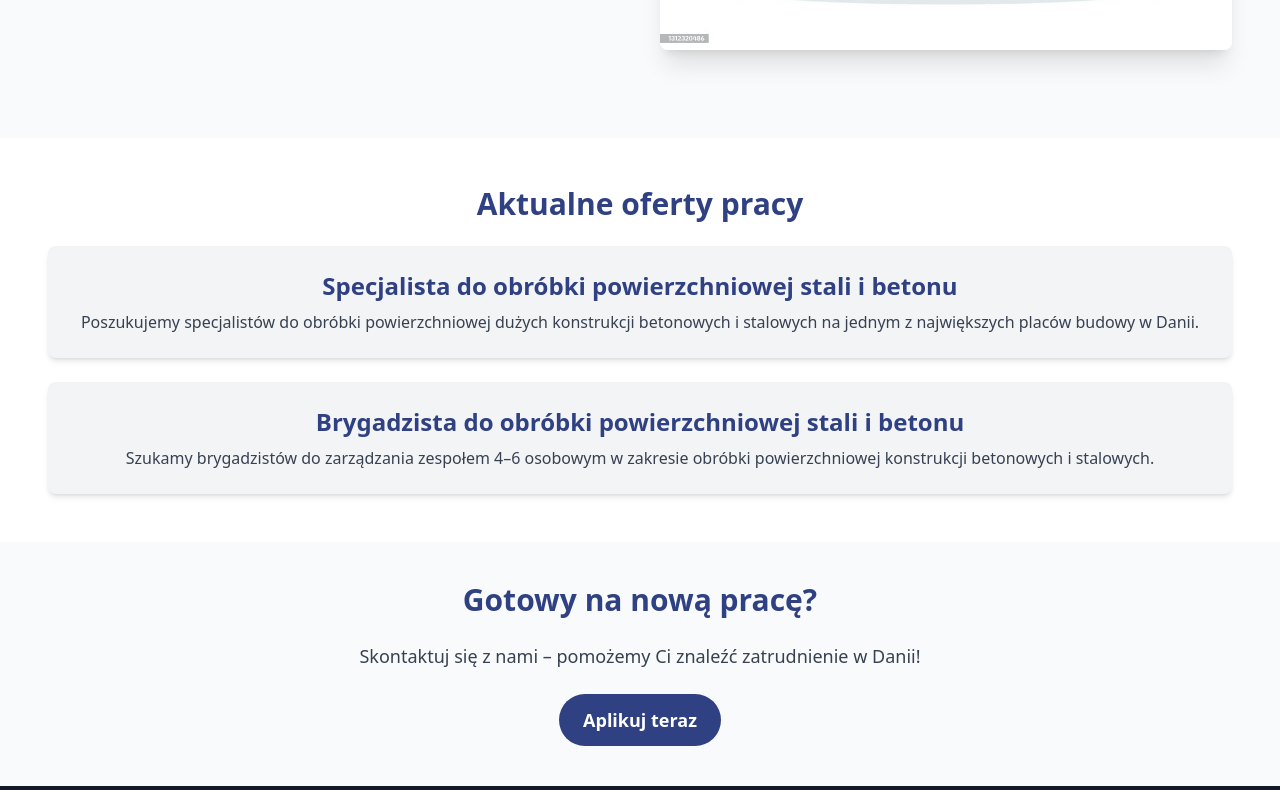
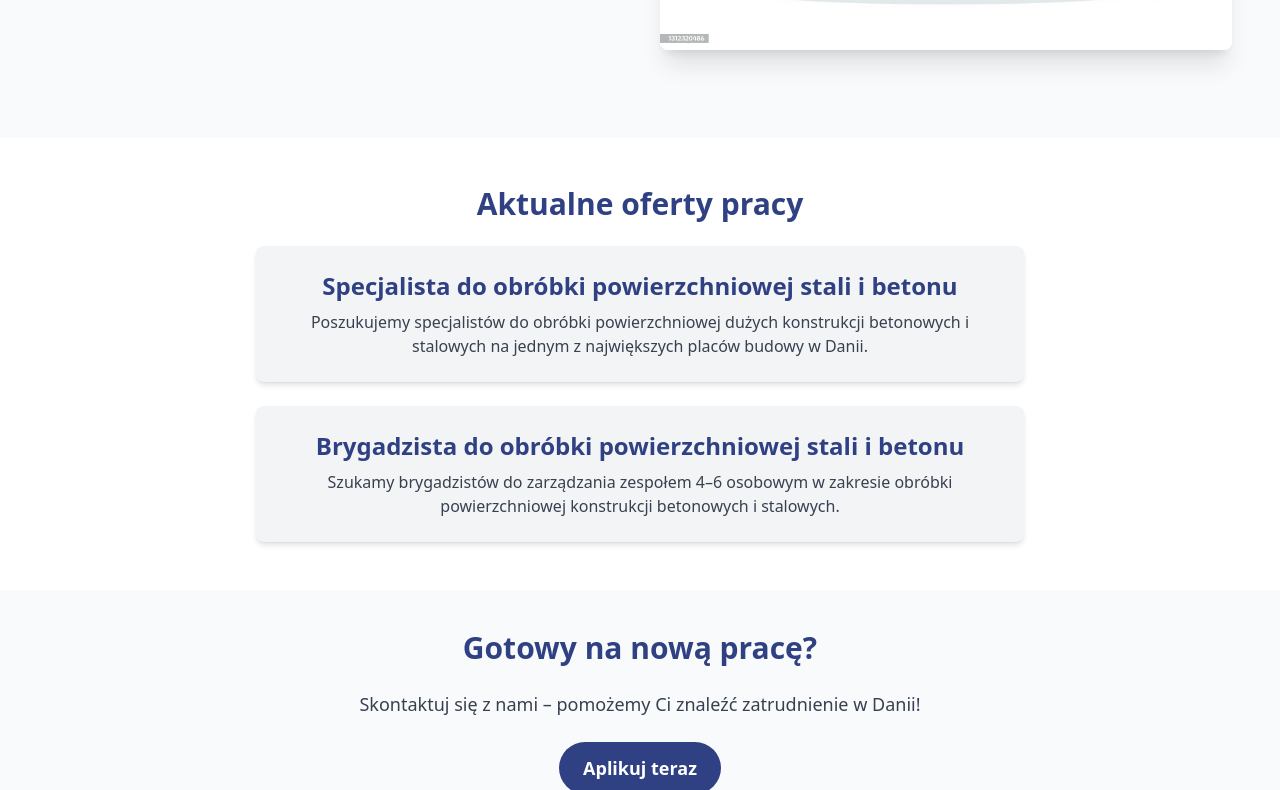
Before and after one commit to MalgorzataSolinska/bloch, a React (Create React App) app: page /#/JobOffers in a window 1280 px wide. Shown: the part 536-1326 px from the top of the page. Built offline with nearby package versions, Linux system fonts and the light colour scheme.

Commit message:
center job offers

```diff
--- a/src/screens/JobOffers.jsx
+++ b/src/screens/JobOffers.jsx
@@ -2,8 +2,6 @@ import { Link } from 'react-router-dom';
 import { Helmet } from 'react-helmet';
 import { useEffect } from 'react';
 import { useLocation } from 'react-router-dom';
-
-
 
 const jobOffers = [
   {
@@ -20,8 +18,6 @@ const jobOffers = [
   },
 ];
 
-
-
 const JobOffers = () => {
   const location = useLocation();
   useEffect(() => {
@@ -34,7 +30,7 @@ const JobOffers = () => {
       // Przewijanie do sekcji z offsetem 10px
       window.scrollTo({
         top: sectionTop - 30, // Odjęcie 10px od pozycji, aby unikać przysłonięcia
-        behavior: "smooth",
+        behavior: 'smooth',
       });
     }
   }, [location]);
@@ -76,9 +72,10 @@ const JobOffers = () => {
         </section>
 
         {/* Kafelki ofert pracy */}
-        <section id="oferty-pracy" className='bg-white p-10 sm:p-6 md:p-12 mb-10 text-center'>
+        <section id='oferty-pracy' className='bg-white p-10 sm:p-6 md:p-12 mb-10 text-center justify-center'>
           <h2 className='text-3xl font-semibold text-[#2f4183] mb-6'>Aktualne oferty pracy</h2>
-          <div className='grid grid-cols-1  gap-6'>
+          <div className='flex justify-center'>
+          <div className='grid grid-cols-1  gap-6 max-w-screen-md  '>
             {jobOffers.map((job, index) => (
               <Link
                 key={index}
@@ -89,6 +86,7 @@ const JobOffers = () => {
                 <p className='text-gray-700'>{job.description}</p>
               </Link>
             ))}
+          </div>
           </div>
         </section>
 
```
